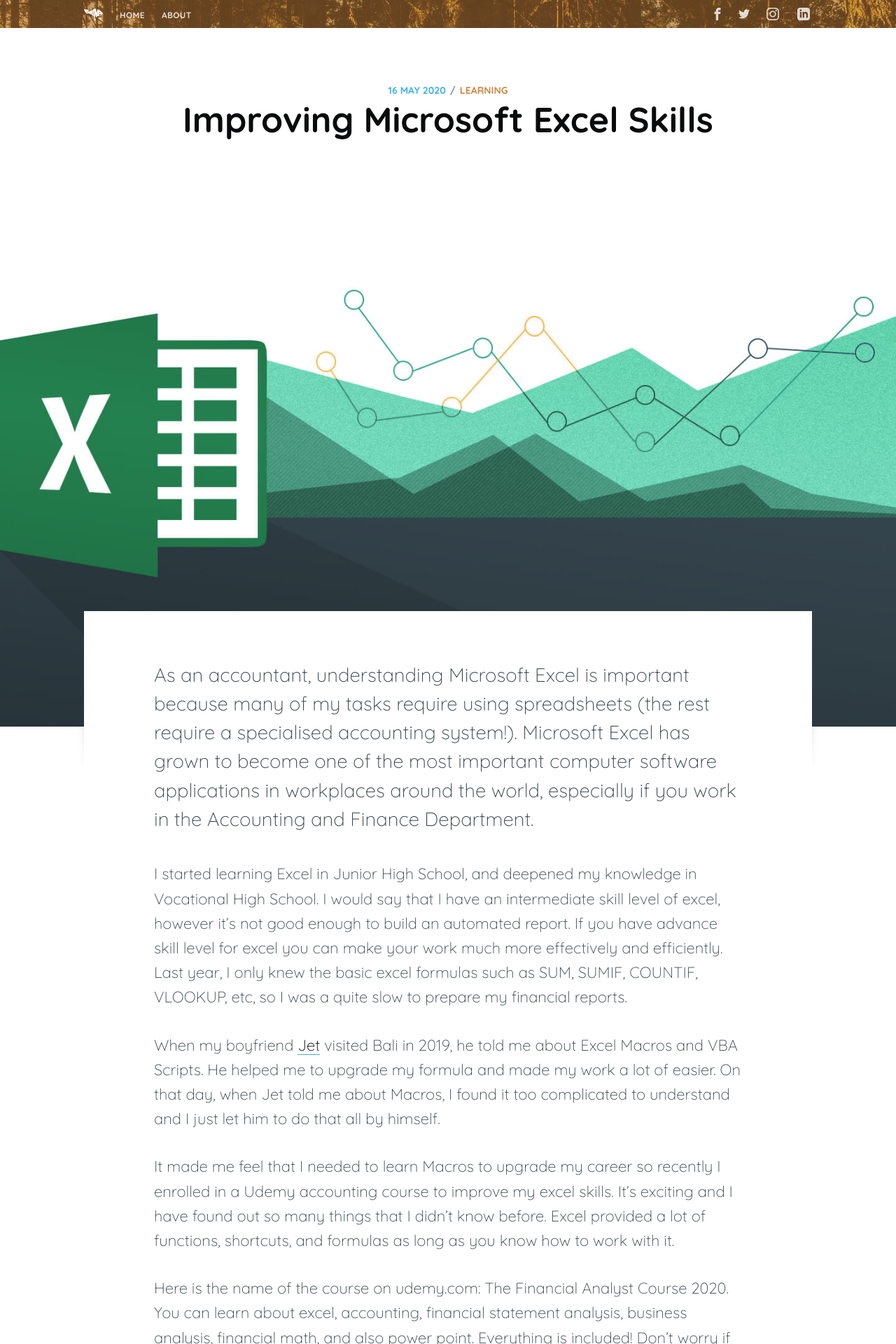
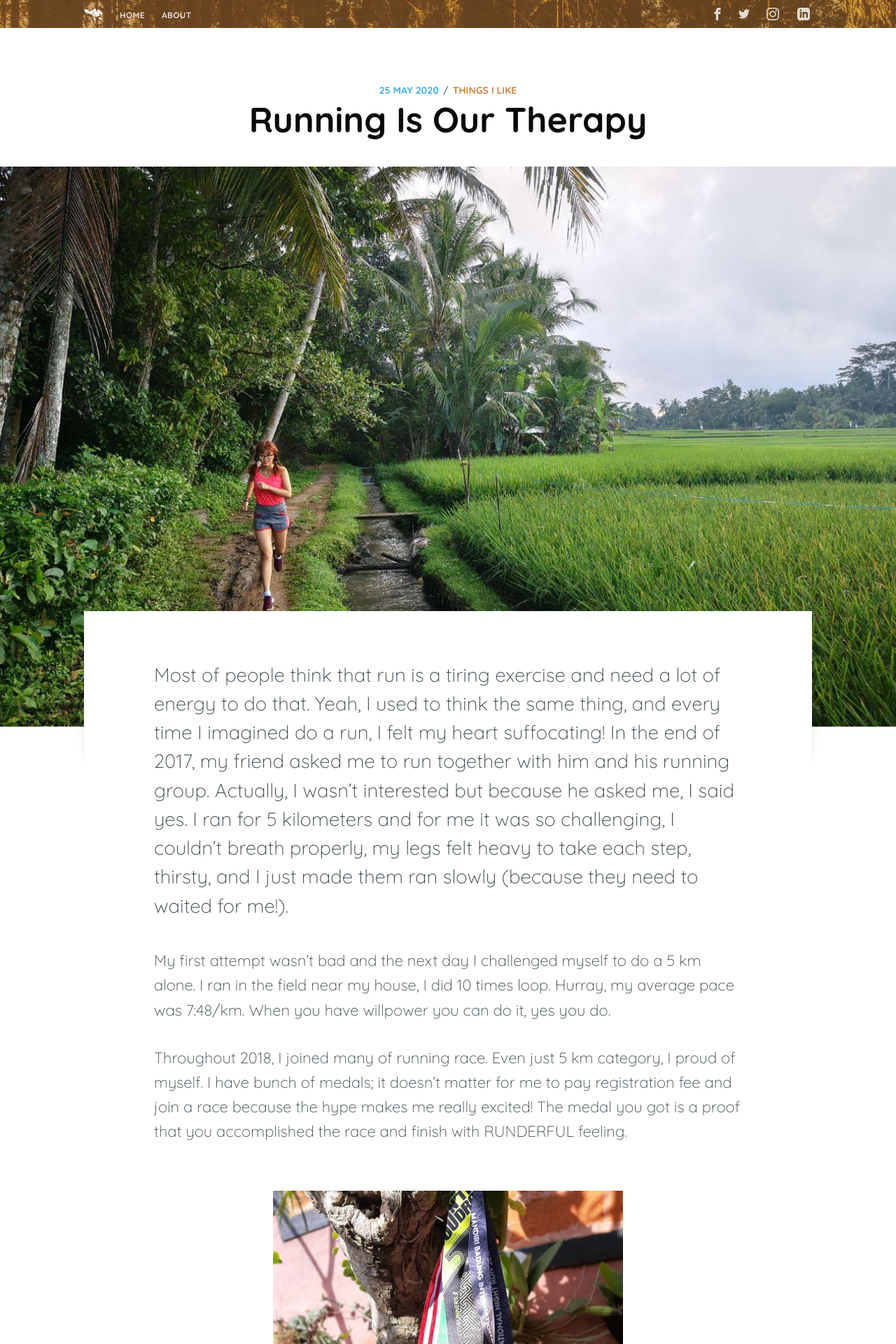
Before and after one commit to ayusukrisna/ayusukrisna.github.io, a Jekyll site: the page built from _posts/2020-06-25-running.md, in a window 1280 px wide. Shown: the top 1920 px of the page at 70% size. Built offline with Jekyll 4.4.1, drawn with Linux system fonts in a browser that asks for light colours; nearby versions of some CDN libraries; comment, search, counter and statistics services are not loaded; some of the changed text lies outside the part shown.

Commit message:
New Post - Running

```diff
--- a/_posts/2020-06-25-running.md
+++ b/_posts/2020-06-25-running.md
@@ -1,27 +1,31 @@
 ---
 layout: post
 current: post
-cover: assets/images/excel.jpg
+cover: assets/images/lari.jpg
 navigation: True
-title: "Improving Microsoft Excel Skills"
-date: 2020-05-16 22:57:12 +0800
-tags: [Learning]
+title: "Running Is Our Therapy"
+date: 2020-05-25 20:09:50 +0800
+tags: [Things I Like]
 class: post-template
 subclass: 'post'
 authors: shina
 ---
-As an accountant, understanding Microsoft Excel is important because many of my tasks require using spreadsheets (the rest require a specialised accounting system!). Microsoft Excel has grown to become one of the most important computer software applications in workplaces around the world, especially if you work in the Accounting and Finance Department.
+Most of people think that run is a tiring exercise and need a lot of energy to do that. Yeah, I used to think the same thing, and every time I imagined do a run, I felt my heart suffocating! In the end of 2017, my friend asked me to run together with him and his running group. Actually, I wasn’t interested but because he asked me, I said yes. I ran for 5 kilometers and for me it was so challenging, I couldn’t breath properly, my legs felt heavy to take each step, thirsty, and I just made them ran slowly (because they need to waited for me!).
 
-I started learning Excel in Junior High School, and deepened my knowledge in Vocational High School. I would say that I have an intermediate skill level of excel, however it’s not good enough to build an automated report. If you have advance skill level for excel you can make your work much more effectively and efficiently. Last year, I only knew the basic excel formulas such as SUM, SUMIF, COUNTIF, VLOOKUP, etc, so I was a quite slow to prepare my financial reports.
+My first attempt wasn’t bad and the next day I challenged myself to do a 5 km alone. I ran in the field near my house, I did 10 times loop. Hurray, my average pace was 7:48/km. When you have willpower you can do it, yes you do.
 
-When my boyfriend [Jet](https://www.jetholt.com/){:target="_blank"} visited Bali in 2019, he told me about Excel Macros and VBA Scripts. He helped me to upgrade my formula and made my work a lot of easier. On that day, when Jet told me about Macros, I found it too complicated to understand and I just let him to do that all by himself.
+Throughout 2018, I joined many of running race. Even just 5 km category, I proud of myself. I have bunch of medals; it doesn’t matter for me to pay registration fee and join a race because the hype makes me really excited! The medal you got is a proof that you accomplished the race and finish with RUNDERFUL feeling.
 
-It made me feel that I needed to learn Macros to upgrade my career so recently I enrolled in a Udemy accounting course to improve my excel skills. It’s exciting and I have found out so many things that I didn’t know before. Excel provided a lot of functions, shortcuts, and formulas as long as you know how to work with it.
+![My Medals Collection](assets/images/medals.jpg)
 
-Here is the name of the course on udemy.com: The Financial Analyst Course 2020. You can learn about excel, accounting, financial statement analysis, business analysis, financial math, and also power point. Everything is included! Don’t worry if you are a beginner, because this course is suitable for beginners.
+I feel so grateful that I have friends who love running and always courage me to do it. We are not just run along the way. We also find some beautiful spots to take some photos. We love running photography. My running group is called 5.30 (five thirty). We took very nice photos with a good pose.
 
-Here the example one of the subject;
+![Five Thirty](assets/images/fivethirty.jpg)
 
-![Pivot Table](/assets/images/pivot.png)
+In 2019, my boyfriend Jet and I also joined a race called Run till You Drop (RTYD). I did 2 hours run non-stop and Jet did 3 hours run non-stop. You can read it about our RTYD experienced [here](https://jetholt.com/run-till-you-drop//){:target="_blank"} . Jet always say this, **“What would Goggins do?”** every time I feel lazy to do a run. David Goggins is an American ultramarathon runner, he never limits himself as well as us. Yes, you can do 10km – 42km run, as long as you believe in yourself.
 
-Thanks to Udemy, now I can learn even more about excel at my own pace and build my career too.
+![RTYD](assets/images/rtyd.jpg)
+
+Time flies so fast, my last race was in September 2019 called Maybank Bali Marathon (MBM). I joined 10k category, there were bunch of runners joined this race (local and foreigners). I can say that MBM is the biggest event in Bali which is held every year. Unfortunately, this year 2020 because of the pandemic, MBM has to be cancelled. I hope I can join another race again soon. I miss the hype and running together with a lot of runners make me proud! Here I posed with my MBM medal.
+
+![Maybank Bali Marathon](assets/images/ASD.jpg)
--- a/assets/css/screen.css
+++ b/assets/css/screen.css
@@ -769,7 +769,7 @@
 .post-full-content video {
     display: block;
     margin: 1.5em auto;
-    max-width: 1040px;
+    max-width: 500px;
 }
 @media (max-width: 1040px) {
     .post-full-content img,
```
Also changed, not shown: assets/built/screen.css, 1 other file.
